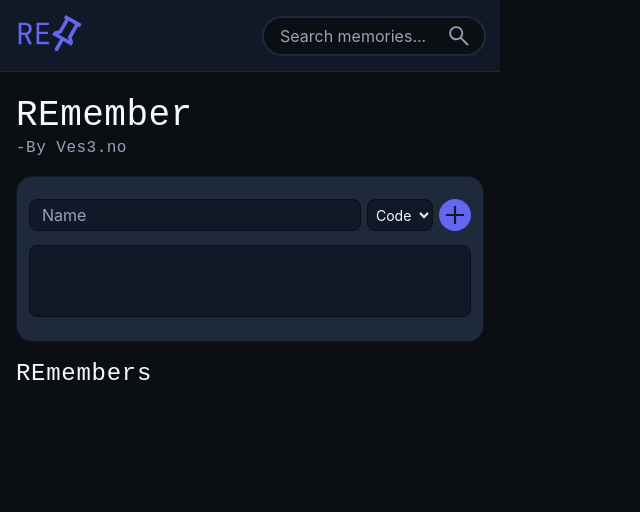
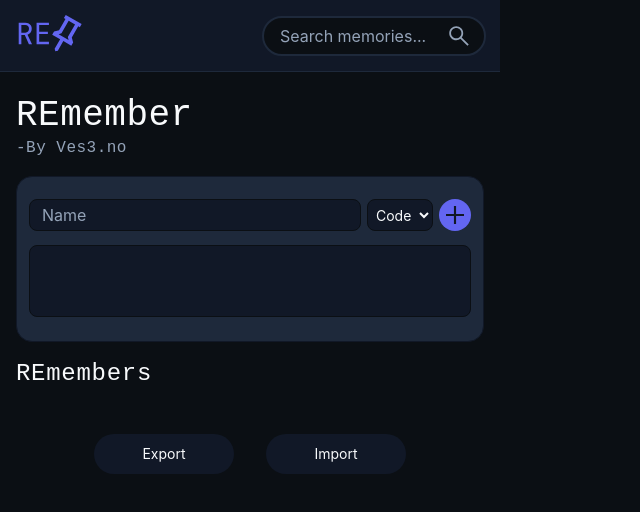
Before and after one commit to Ves3-no/Remember, a React (Vite) app: page / in a window 1280 px wide. Shown: the top 512 px of the page, without its empty margins (0-640 px from the left). Built offline with nearby package versions, Linux system fonts and the light colour scheme.

Commit message:
download and upload

```diff
--- a/src/pages/Home.tsx
+++ b/src/pages/Home.tsx
@@ -1,4 +1,4 @@
-import { useState } from "react";
+import { useRef, useState } from "react";
 import type { Dispatch, SetStateAction } from "react";
 import type { TypeofRemember, Remember } from "../types";
 
@@ -9,6 +9,7 @@ export default function Home({NewID, setNewID, Remembers, setRemembers, setPopUp
   const [Name, setName] = useState<string>("")
   const [Value, setValue] = useState<string>("")
   const [Type, setType] = useState<TypeofRemember>("Code")
+  const fileInput = useRef<any>(undefined)
   const createNewRemember = () =>{
     if(Name == "" || Value == "" || NewID == undefined ){
       return
@@ -23,6 +24,35 @@ export default function Home({NewID, setNewID, Remembers, setRemembers, setPopUp
     setValue("")
     setRemembers((prevRemembers) => [...(prevRemembers ?? []), NewRemember])
     setNewID(NewID+1)
+  }
+  function onImportClicked(){
+      fileInput.current.click();
+  }
+  function downloadJson(){
+    const jsonString = JSON.stringify(Remembers, null, 2);
+    const blob = new Blob([jsonString], { type: "application/json" });
+    const url = URL.createObjectURL(blob);
+
+    const link = document.createElement("a");
+    link.href = url;
+    link.download = "data.json";
+
+    link.click();
+    URL.revokeObjectURL(url);
+  }
+  function handleUpload(e: FileList | null){
+    if(!e) return
+    const file = e[0]
+    const reader = new FileReader
+    reader.onload = (event)=>{
+      const Data = JSON.parse(event.target?.result as string)
+      setRemembers((prevRemembers) => {
+          if (Array.isArray(Data)) {
+            return [...(prevRemembers ?? []), ...Data];
+          }
+        });
+    }
+    reader.readAsText(file)
   }
   return <>
       <div id="Home" className="text-text font-main px-4 pt-6 flex flex-col scrollbar-none gap-4">
@@ -51,6 +81,11 @@ export default function Home({NewID, setNewID, Remembers, setRemembers, setPopUp
             <RemembersComp Remembers={Remembers} setRemembers={setRemembers} Results={undefined} typeofsort={"All"} setPopUpValue={setPopUpValue} />
           </div>
         </div>
+        <div className="flex w-full justify-center gap-8">
+          <button onClick={downloadJson} className="bg-surface p-2.5 w-35 rounded-3xl text-sm hover:bg-surface-light cursor-pointer">Export</button>
+          <button onClick={onImportClicked} className="bg-surface p-2.5 w-35 rounded-3xl text-sm hover:bg-surface-light cursor-pointer">Import</button>
+          <input type="file" id="fileInput" style={{display: "none"}} ref={fileInput} onChange={(e) => handleUpload(e.currentTarget.files)} accept=".json,application/json"/>
+        </div>
       </div>
   </>;
 }
```
